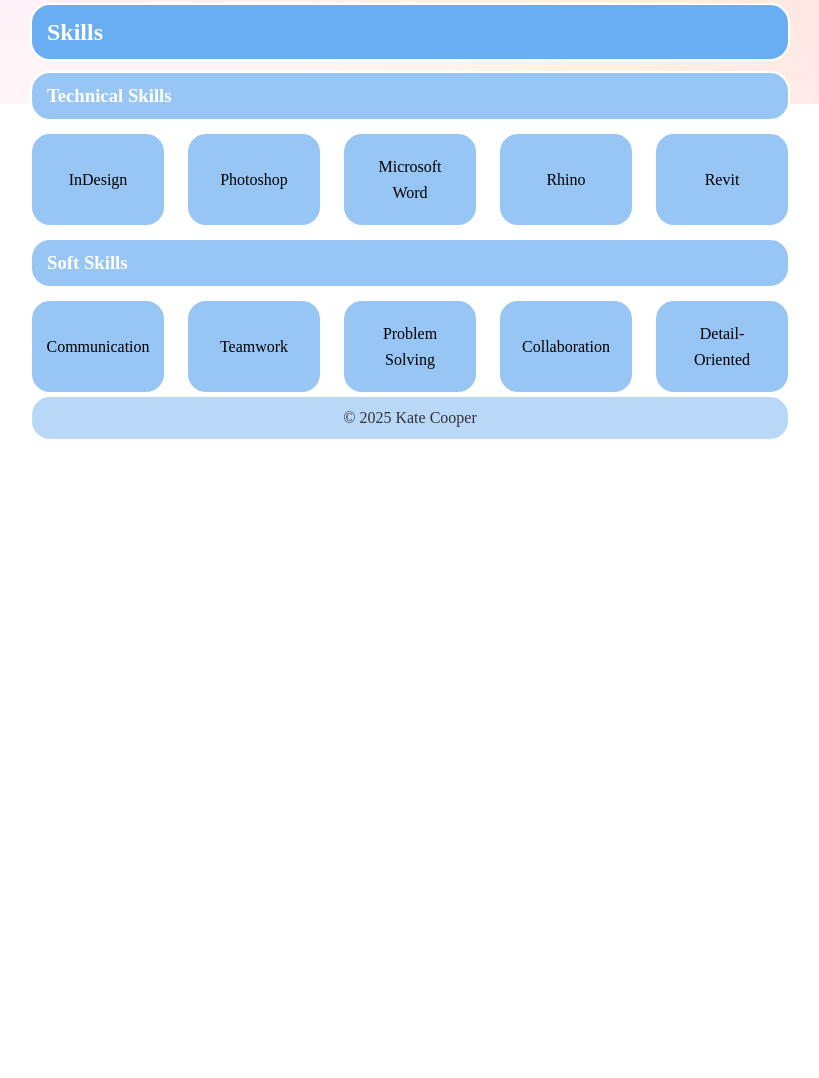
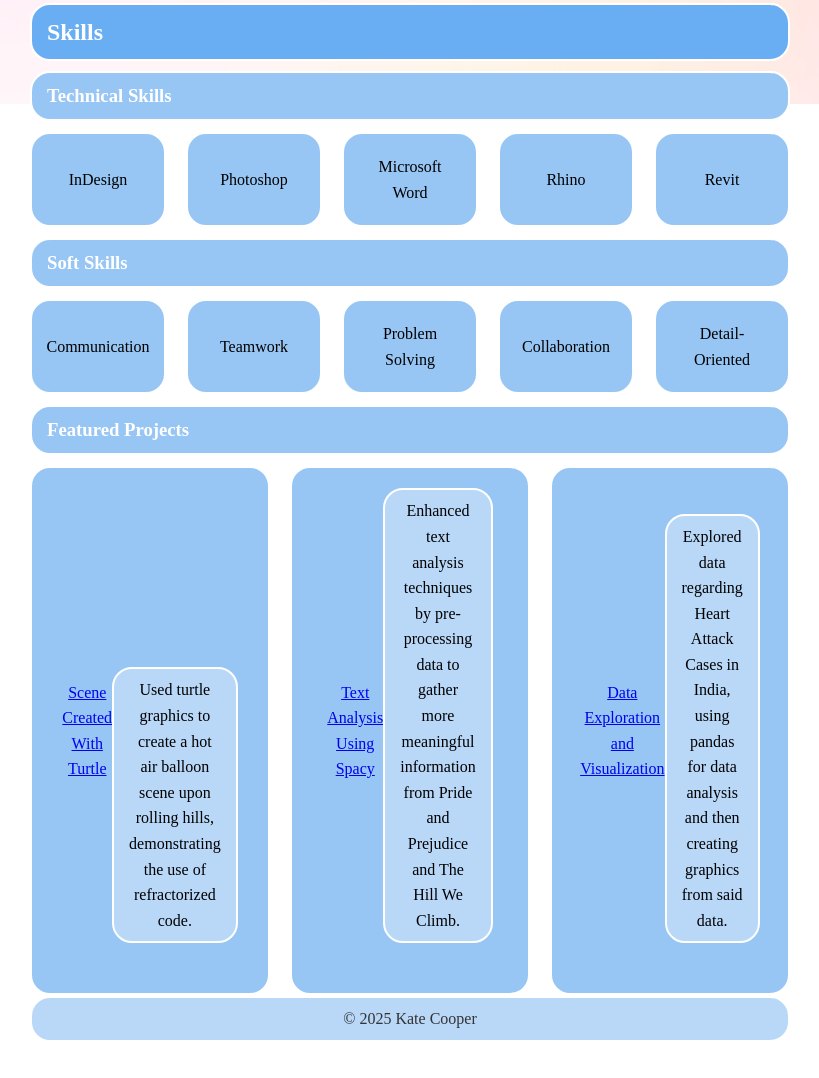
Before and after one commit to kc00p/kc00p.github.io, a plain HTML site: page index.html in a window 1280 px wide. Shown: the part 696-1774 px from the top of the page, without its empty margins (230-1049 px from the left). Before the commit the page ends 1187 px from the top, so only its background shows below. Drawn offline with Linux system fonts and the light colour scheme.

Commit message:
Add files via upload

```diff
--- a/index.html
+++ b/index.html
@@ -11,9 +11,9 @@
         <img src="IMG_3397.jpeg" alt="Headshot of Kate Cooper" >
     <h1>Kate Cooper</h1>
     <p>
-        <a href="malito:katecoop@uoregon.edu">katecoop@uoregon.edu  |  </a>
+        <a href="mailto:katecoop@uoregon.edu">katecoop@uoregon.edu  |  </a>
         <a href="tel:(971)-355-7591"> (971)-355-7591  |  </a>
-        <a href="linkedin.com/in/kate-cooper-63a609136/" target="_blank">linkedin.com/in/kate-cooper-63a609136/</a>
+        <a href="https://www.linkedin.com/in/kate-cooper-63a609136/" target="_blank">LinkedIn</a>
     </p>
     </header>
     <section>
@@ -44,6 +44,22 @@
     <div class="block">Detail-Oriented</div>
 </div>
 
+<h3>Featured Projects</h3>
+<div class="container">
+    <div class="block">
+        <a href="https://kc00p.github.io/2index.html" target="_blank">Scene Created With Turtle</a>
+        <p>Used turtle graphics to create a hot air balloon scene upon rolling hills, demonstrating the use of refractorized code.</p>
+    </div>
+    <div class="block">
+        <a href="https://kc00p.github.io/CS110_Project6_Part2.html" target="_blank">Text Analysis Using Spacy</a>
+        <p>Enhanced text analysis techniques by pre-processing data to gather more meaningful information from Pride and Prejudice and The Hill We Climb.</p>
+    </div>
+    <div class="block">
+        <a href="https://kc00p.github.io/CS110_Project7.html" target="_blank">Data Exploration and Visualization</a>
+        <p>Explored data regarding Heart Attack Cases in India, using pandas for data analysis and then creating graphics from said data.</p>
+    </div>
+</div>
+
     </section>
 <footer>
     <p>© 2025 Kate Cooper</p>
```
